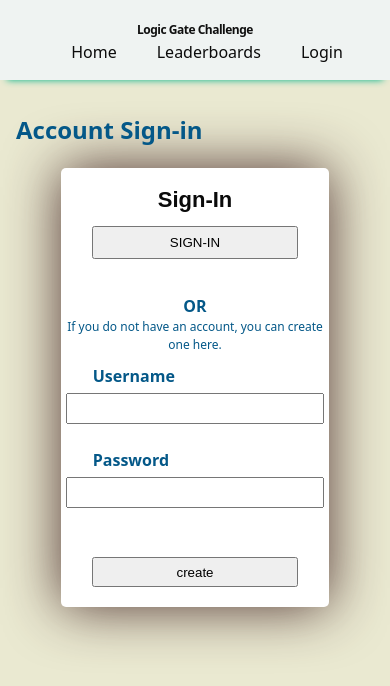
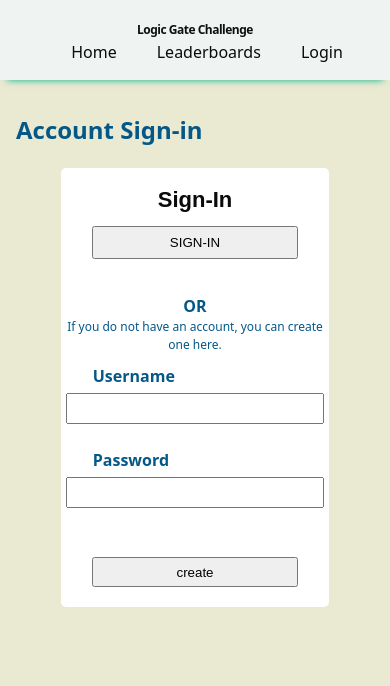
Before and after one commit to amcpc4k-maker/Logic-Gate-Simulator, a React (Vite) app: page /login in a window 390 px wide. Shown: the top 686 px of the page. Built offline with nearby package versions, Linux system fonts and the light colour scheme.

Commit message:
Remove box-shadow from main container
Removed box-shadow from the main container style.

```diff
--- a/frontend/src/stylesheets/app.css
+++ b/frontend/src/stylesheets/app.css
@@ -1193,7 +1193,6 @@ body {
   margin-top: 20px;
   background-color: white;
   border-radius: 5px;
-  box-shadow: 0 0 55px rgba(66, 34, 34, 0.914);
 }
 
 
```
